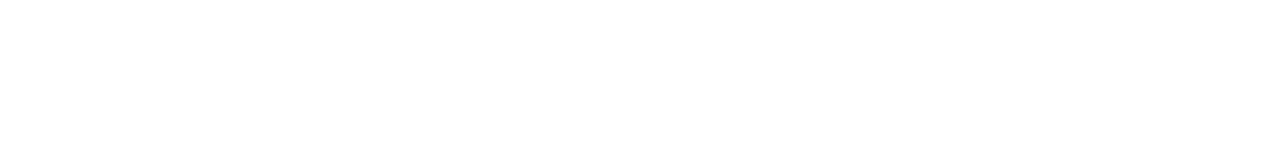
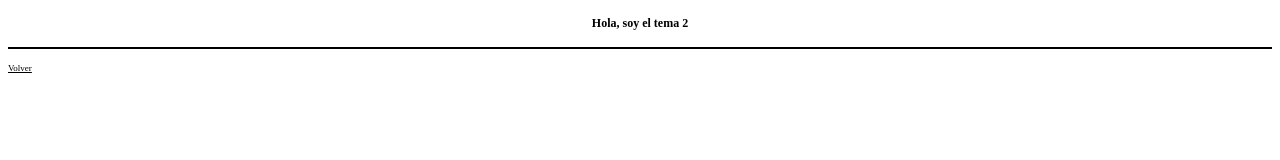
Before and after one commit to xDosvaF/Pagina-Web-estatica, a plain HTML site: page tema2.html in a window 1280 px wide. Drawn offline with Linux system fonts and the light colour scheme.

Commit message:
Correcciones

```diff
--- a/style.css
+++ b/style.css
@@ -14,10 +14,12 @@
     border-top: 2px solid #000000;
     width: auto;
 }
-div{
-    padding-left: 12px;
+
+a{
+    color: black;
+    font-size: 9px;
+
 }
-
 h2{
     font-size: 9px;
 }
--- a/tema2.html
+++ b/tema2.html
@@ -3,11 +3,14 @@
 <head>
     <meta charset="UTF-8">
     <meta name="viewport" content="width=device-width, initial-scale=1.0">
+    <link rel="stylesheet" href="style.css">
     <title>Document</title>
 </head>
 <body>
     <header>
-        <h1> </h1>
+        <h1> Hola, soy el tema 2 </h1>
+        <hr>
+        <a href="index.html"> Volver </a>
     </header>
 
     <section>
```
Also changed, not shown: index.html (+2 -3 lines), tema1.html (+4 -0 lines), tema3.html (+4 -1 lines), tema4.html (+4 -0 lines).
